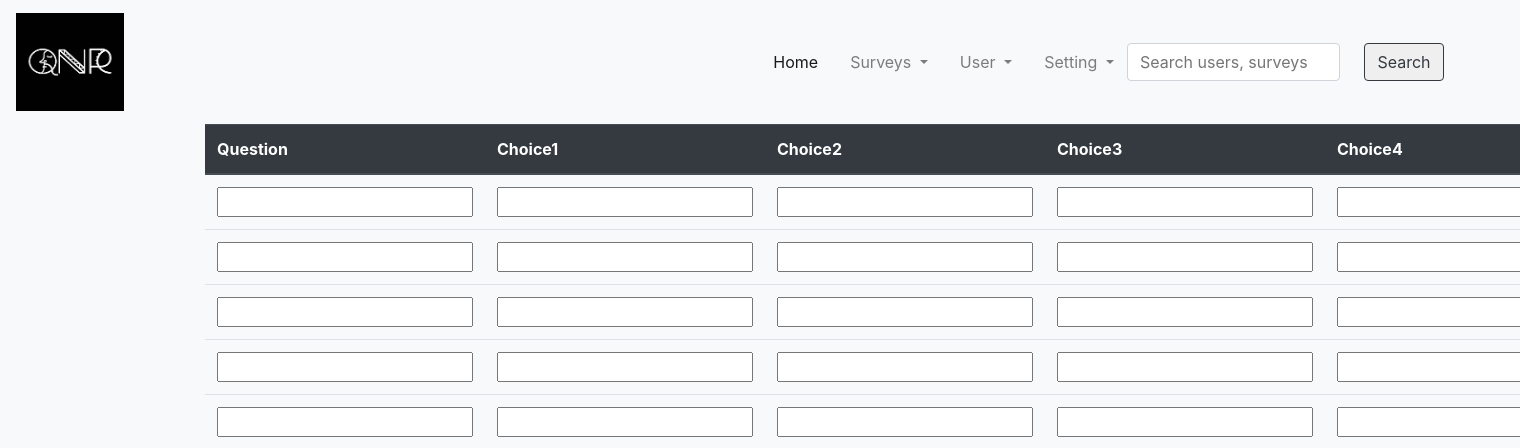
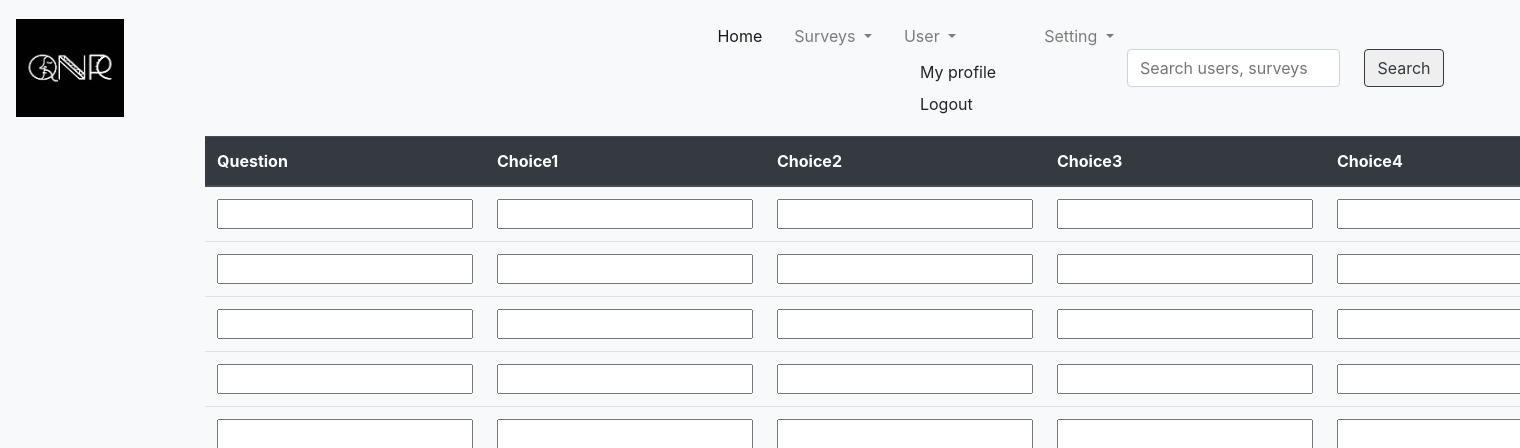
Before and after one commit to BarnettZhang/COMP0034_Group8, a Flask app: template app/templates/answer_survey.html in a window 1520 px wide; the page is wider, and only the part inside the window is pictured. Shown: the top 448 px of that part. Run offline with Flask 2, Linux system fonts and the light colour scheme; the template is opened without the code that fills it: values that come from a table or form of the project are taken from there, others are empty; some libraries are stand-ins or nearby versions.

Commit message:
Full compiled functions

```diff
--- a/app/templates/base.html
+++ b/app/templates/base.html
@@ -25,20 +25,35 @@
                 <a class="nav-link dropdown-toggle" id="navbarDropdown" role="button" data-toggle="dropdown" aria-haspopup="true" aria-expanded="false">
                   Surveys
                 </a>
+                {% if current_user.is_anonymous %}
+                <div class="dropdown-menu" aria-labelledby="navbarDropdown">
+                    <a class="dropdown-item" href="{{ url_for('auth.unauthorized')}}">My surveys</a>
+                    <a class="dropdown-item" href="{{ url_for('auth.unauthorized')}}">Take surveys</a>
+                    <a class="dropdown-item" href="{{ url_for('auth.unauthorized') }}">Create surveys</a>
+                </div>
+                {% else %}
                 <div class="dropdown-menu" aria-labelledby="navbarDropdown">
                     <a class="dropdown-item" href="{{ url_for('main.survey_review_profile')}}">My surveys</a>
                     <a class="dropdown-item" href="{{ url_for('main.take_survey_profile')}}">Take surveys</a>
                     <a class="dropdown-item" href="{{ url_for('main.create_survey') }}">Create surveys</a>
                 </div>
+                {% endif %}
             </li>
             <li class="nav-item dropdown my-2">
                 <a class="nav-link dropdown-toggle " id="navbarDropdown" role="button" data-toggle="dropdown" aria-haspopup="true" aria-expanded="false">
                   User
                 </a>
+                {% if current_user.is_anonymous %}
                 <div class="dropdown-menu" aria-labelledby="navbarDropdown">
+                    <a class="dropdown-item" href="{{ url_for('auth.unauthorized') }}">My profile</a>
+                    <a class="dropdown-item" href="{{ url_for('auth.signup') }}">Signup</a>
+                    <a class="dropdown-item" href="{{ url_for('auth.login') }}">Log in</a>
+
+                {% else %}
                     <a class="dropdown-item" href="{{ url_for('main.edit_personal_info') }}">My profile</a>
-                    <a class="dropdown-item" href="#">Log out</a>
-                </div>
+                    <a class="dropdown-item" href="{{ url_for('auth.logout') }}">Logout</a>
+                {% endif %}
+
             </li>
             <li class="nav-item dropdown my-2">
                 <a class="nav-link dropdown-toggle" id="navbarDropdown" role="button" data-toggle="dropdown" aria-haspopup="true" aria-expanded="false">
```
